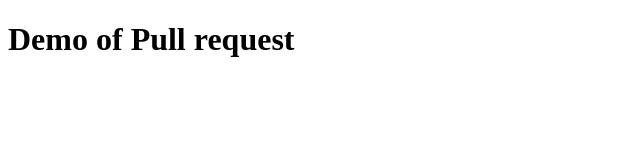
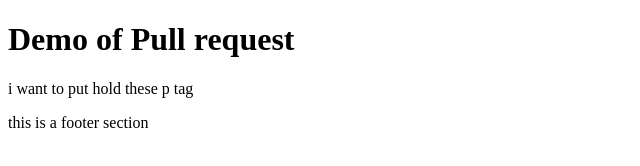
Before and after one commit to Yadav97/web, a plain HTML site: page index.html in a window 1280 px wide. Shown: the whole page, without its empty margins (0-640 px from the left). Drawn offline with Linux system fonts and the light colour scheme.

Commit message:
footer is added

```diff
--- a/index.html
+++ b/index.html
@@ -9,5 +9,12 @@
     <h1>Demo of Pull request</h1>
 
     <!--now we add this for staging area and restore from it -->
+    <p>i want to put hold these p tag</p>
+<footer>
+    <p>this is a footer section</p>
+</footer>
 </body>
+
+
+
 </html>
```
